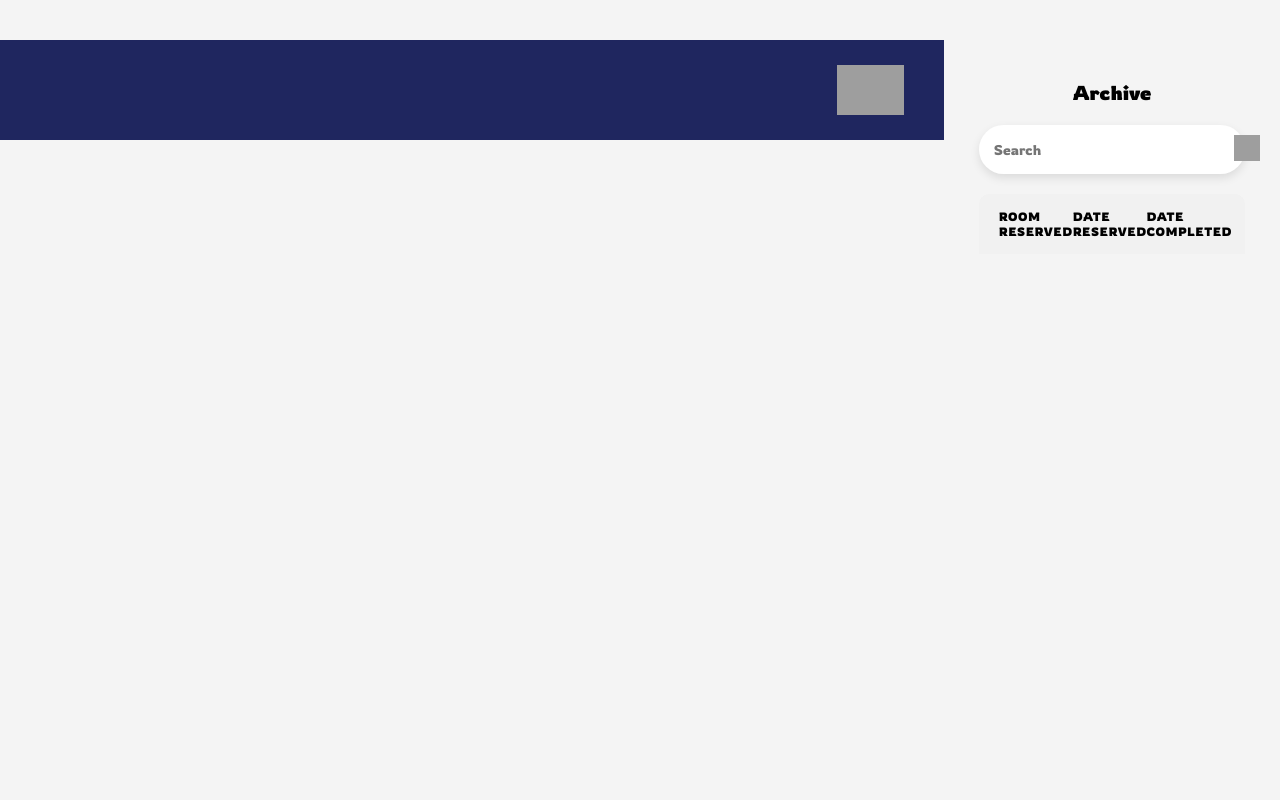
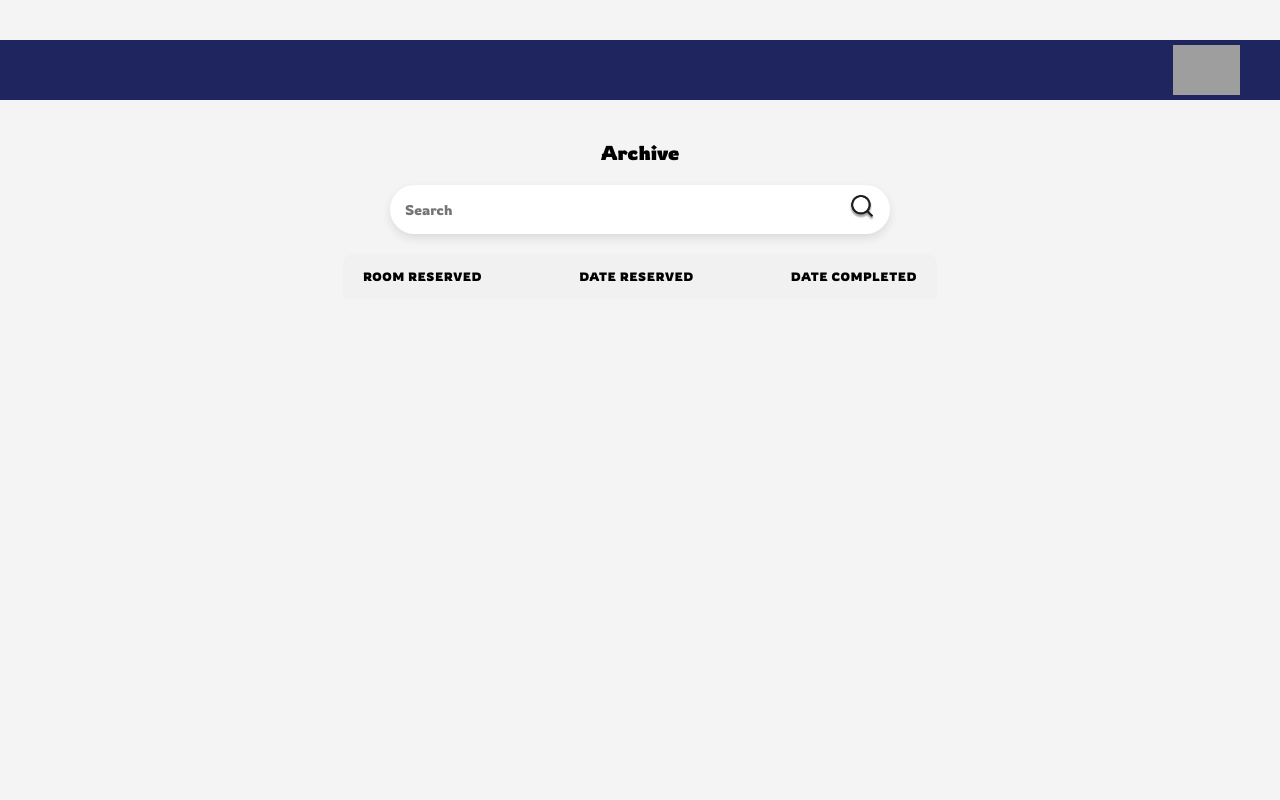
Before and after one commit to kidlatpogi/WebDev, a PHP site: page /admin-archive.html in a window 1280 px wide. Run offline with PHP 8.4, Linux system fonts and the light colour scheme; grey boxes are pictures that could not be loaded.

Commit message:
forgot to add the css lamaw

```diff
--- a/admin-archive.css
+++ b/admin-archive.css
@@ -264,3 +264,104 @@ html, body {
 }
 
 /* End reusable responsive visibility */
+
+/* Existing admin-archive.css content */
+
+/* ... (your existing header, main, search, table-header, archive-row, hamburger-menu styles) ... */
+
+/* Styles for the modal overlay (should be present) */
+.modal-overlay {
+    display: none; /* Hidden by default */
+    position: fixed; /* Stay in place */
+    z-index: 1000; /* Sit on top */
+    left: 0;
+    top: 0;
+    width: 100%; /* Full width */
+    height: 100%; /* Full height */
+    overflow: auto; /* Enable scroll if needed */
+    background-color: rgba(0,0,0,0.6); /* Black w/ opacity */
+    justify-content: center; /* Center content horizontally */
+    align-items: center; /* Center content vertically */
+}
+
+/* Styles for the modal content (the actual pop-up container) */
+.modal-content {
+    /* No background-color or specific design here, as .room-details-card will handle it */
+    margin: auto; /* For vertical centering */
+    padding: 0;
+    border-radius: 20px; /* Consistent with the details card */
+    box-shadow: 0 5px 15px rgba(0,0,0,0.3); /* Stronger shadow for pop-up effect */
+    position: relative; /* For close button positioning */
+    width: 90%; /* Responsive width */
+    max-width: 600px; /* Max width from previous designs */
+    animation: fadeIn 0.3s ease-out; /* Simple fade-in animation */
+    overflow: hidden; /* Ensures contents like border-radius are respected */
+}
+
+/* Close button style */
+.close-button {
+    color: #aaa;
+    position: absolute;
+    top: 10px;
+    right: 20px;
+    font-size: 28px;
+    font-weight: bold;
+    cursor: pointer;
+    z-index: 1001; /* Ensure it's above content */
+}
+
+.close-button:hover,
+.close-button:focus {
+    color: #000;
+    text-decoration: none;
+    cursor: pointer;
+}
+
+/* Styles for the main content wrapper when modal is active */
+.main-content-wrapper.blurred-background {
+    opacity: 0.5; /* Dim the background */
+    filter: blur(2px); /* Add a slight blur effect */
+    pointer-events: none; /* Prevent interaction with dimmed content */
+}
+
+/* Animation for modal fade-in */
+@keyframes fadeIn {
+    from { opacity: 0; transform: translateY(-20px); }
+    to { opacity: 1; transform: translateY(0); }
+}
+
+/* Ensure archive-row has appropriate margin and clickable indication */
+.archive-row {
+  margin-bottom: 20px;
+  cursor: pointer;
+  transition: transform 0.2s ease-in-out, box-shadow 0.2s ease-in-out;
+}
+
+.archive-row:hover {
+    transform: translateY(-3px);
+    box-shadow: 0 5px 10px rgba(0,0,0,0.15);
+}
+
+/* Adjustments for the main-content-wrapper itself */
+body {
+    display: flex;
+    flex-direction: column;
+    align-items: center;
+}
+
+.main-content-wrapper {
+    width: 100%;
+    transition: opacity 0.3s ease, filter 0.3s ease;
+    min-height: calc(100vh - 100px); /* Adjust height to fit content below header */
+    padding-top: 40px;
+    box-sizing: border-box;
+    display: flex;
+    flex-direction: column;
+    align-items: center;
+}
+
+.main {
+    width: 100%;
+    max-width: 700px;
+    padding: 0 20px;
+}
--- a/admin-archive.html
+++ b/admin-archive.html
@@ -4,14 +4,14 @@
   <meta charset="UTF-8">
   <title>Archives</title>
   <link href="https://fonts.googleapis.com/css2?family=Rowdies&display=swap" rel="stylesheet">
-  <link rel="stylesheet" href="../css/admin-archive.css">
-  <link rel="stylesheet" href="../css/admin-archive-details.css">
+  <link rel="stylesheet" href="admin-archive.css">
+  <link rel="stylesheet" href="admin-archive-details.css">
   <meta name="viewport" content="width=device-width, initial-scale=1.0">
 </head>
 <body>
   <div class="header">
     <div class="logo">
-      <img src="../img-src/nu-logo-caption.png" alt="National University">
+      <img src="nu-logo-caption.png" alt="National University">
     </div>
   </div>
   <div class="main-content-wrapper">
@@ -19,7 +19,7 @@
       <h2 class="page-title">Archive</h2>
       <div class="search-box">
         <input type="text" id="searchInput" placeholder="Search">
-        <button id="searchBtn"><img src="../img-src/search-icon.png" alt="Search Icon"></button>
+        <button id="searchBtn"><img src="search-icon.png" alt="Search Icon"></button>
       </div>
       <div class="table-header">
         <div>Room Reserved</div>
```
